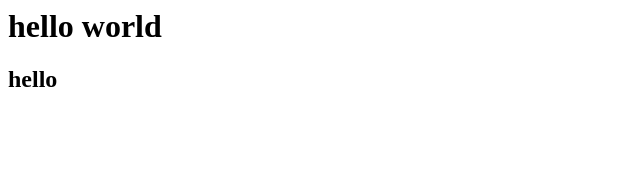
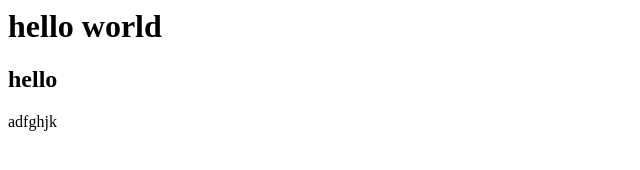
Before and after one commit to MargamAbhayRaj/GIT, a plain HTML site: page index.html in a window 1280 px wide. Shown: the full height of the page, 0-640 px from the left. Drawn offline with Linux system fonts and the light colour scheme.

Commit message:
updated info

```diff
--- a/index.html
+++ b/index.html
@@ -1,2 +1,3 @@
 <h1>hello world</h1>
 <h2>hello</h2>
+<p>adfghjk</p>
```
